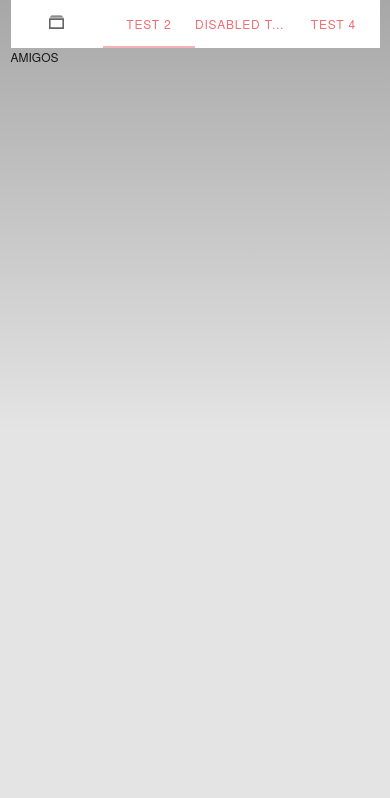
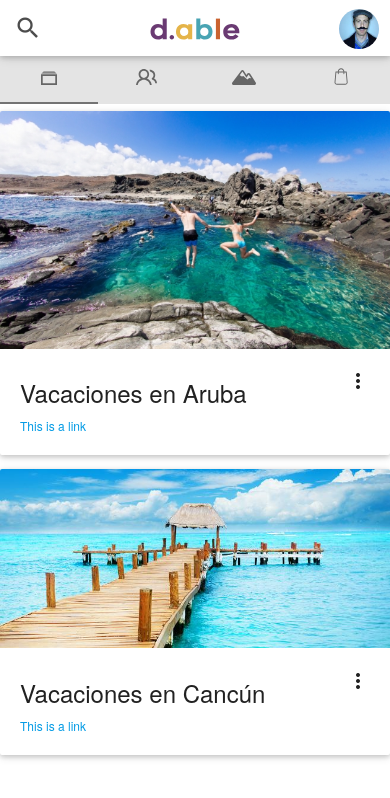
Before and after one commit to klamlis/dable, a plain HTML site: page www/index.html in a window 390 px wide. Drawn offline with Linux system fonts and the light colour scheme; some packages are replaced by stand-ins of ours.

Commit message:
Index Diseño

```diff
--- a/www/css/index.css
+++ b/www/css/index.css
@@ -19,33 +19,90 @@
 * {
     -webkit-tap-highlight-color: rgba(0,0,0,0); /* make transparent link selection, adjust last value opacity 0 to 1.0 */
 }
+/* fallback */
+@font-face {
+  font-family: 'Material Icons';
+  font-style: normal;
+  font-weight: 400;
+  src: local('Material Icons'), local('MaterialIcons-Regular'), url(2fcrYFNaTjcS6g4U3t-Y5UEw0lE80llgEseQY3FEmqw.woff2) format('woff2');
+}
+
+.material-icons {
+  font-family: 'Material Icons';
+  font-weight: normal;
+  font-style: normal;
+  font-size: 24px;
+  line-height: 1;
+  letter-spacing: normal;
+  text-transform: none;
+  display: inline-block;
+  white-space: nowrap;
+  word-wrap: normal;
+  direction: ltr;
+  -webkit-font-feature-settings: 'liga';
+  -webkit-font-smoothing: antialiased;
+}
 
 body {
     -webkit-touch-callout: none;                /* prevent callout to copy image, etc when tap to hold */
     -webkit-text-size-adjust: none;             /* prevent webkit from resizing text to fit */
     -webkit-user-select: none;                  /* prevent copy paste, to allow, change 'none' to 'text' */
-    background-color:#E4E4E4;
-    background-image:linear-gradient(top, #A7A7A7 0%, #E4E4E4 51%);
-    background-image:-webkit-linear-gradient(top, #A7A7A7 0%, #E4E4E4 51%);
-    background-image:-ms-linear-gradient(top, #A7A7A7 0%, #E4E4E4 51%);
-    background-image:-webkit-gradient(
-        linear,
-        left top,
-        left bottom,
-        color-stop(0, #A7A7A7),
-        color-stop(0.51, #E4E4E4)
-    );
+    background-color:#fff;
     background-attachment:fixed;
     font-family:'HelveticaNeue-Light', 'HelveticaNeue', Helvetica, Arial, sans-serif;
     font-size:12px;
     height:100%;
     margin:0px;
     padding:0px;
-    text-transform:uppercase;
+
     width:100%;
 }
-
+.buscador {
+    position: absolute;
+    width: 100%;
+    left: 0;
+}
+nav {
+    color: #000;
+    background-color: #fff;
+    width: 100%;
+    height: 56px;
+    line-height: 56px;
+}
+nav .input-field label i {
+    color: rgba(0,0,0,0.7);
+    transition: color .3s;
+}
+.input-field input[type=search]:focus {
+    background: #f9f9f9;
+}
+.tabs .indicator {
+    background-color: #737373;
+}
+.tabs{
+  background-color: #E4E4E4;
+}
 /* Portrait layout (default) */
+.profilephoto {
+    border-radius: 50px;
+    overflow: hidden;
+    height: 40px;
+    width: 40px;
+    float: right;
+    margin-top: 9px;
+}
+.profilephoto img { width:100%; height:auto;}
+.buttonsmaintab{
+  z-index: 1;
+position: relative;
+}
+.logomain{
+    margin: 0 auto;
+    /* position: relative; */
+    /* float: left; */
+    display: block;
+    margin-top: 18px;
+}
 .app {
     background:url(../img/logo.png) no-repeat center top; /* 170px x 200px */
     position:absolute;             /* position in the center of the screen */
--- a/www/index.html
+++ b/www/index.html
@@ -38,7 +38,7 @@
     -->
     <!-- <meta http-equiv="Content-Security-Policy" content="default-src 'self' data: gap: 'unsafe-inline' https://ssl.gstatic.com; style-src 'self' 'unsafe-inline'; media-src *" /> -->
     <!--Import Google Icon Font-->
-    <link href="http://fonts.googleapis.com/icon?family=Material+Icons" rel="stylesheet">
+
     <!--Import materialize.css-->
     <link type="text/css" rel="stylesheet" href="css/materialize.min.css"  media="screen,projection"/>
 
@@ -49,21 +49,76 @@
 </head>
 
 <body>
+  <nav class="buttonsmaintab">
+   <div class="nav-wrapper ">
 
+     <div class="row ">
+     <div class="s12">
+<div class="col s4">
+  <form class="buscador">
+    <div class="input-field">
+      <input id="search" type="search" required>
+      <label for="search"><i class="material-icons">search</i></label>
+      <i class="material-icons">close</i>
+    </div>
+  </form>
+   </div>
+   <div class="col s4">
+    <img class="logomain" src="img/logo.svg">
+      </div>
+      <div class="col s4">
+        <div class="profilephoto"><img src="img/face.jpg"></div>
+         </div>
+
+ </div>
+  </div>
+ </div>
+ </nav>
       <div class="row">
-   <div class="col s12">
+   <div class="s12">
      <ul class="tabs">
-       <li class="tab col s3"><a href="#test1"><img src="img/timeline.svg"></a></li>
-       <li class="tab col s3"><a class="active" href="#test2">Test 2</a></li>
-       <li class="tab col s3"><a href="#test3">Disabled Tab</a></li>
-       <li class="tab col s3"><a href="#test4">Test 4</a></li>
+       <li class="tab col s3"><a class="active" href="#timeline"><img src="img/timeline.svg"></a></li>
+       <li class="tab col s3"><a href="#amigos"><img src="img/friends.svg"></a></li>
+       <li class="tab col s3"><a href="#suenos"><img src="img/dreams.svg"></a></li>
+       <li class="tab col s3"><a href="#sponsors"><img src="img/sponsors.svg"></a></li>
      </ul>
    </div>
-   <div id="test1" class="col s12">Timeline</div>
-   <div id="test2" class="col s12">Amigos</div>
-   <div id="test3" class="col s12">Sueños</div>
-   <div id="test4" class="col s12">Sponsor</div>
+   <div id="timeline" class="s12">
+     <div class="card">
+      <div class="card-image waves-effect waves-block waves-light">
+        <img class="activator" src="img/aruba.jpeg">
+      </div>
+      <div class="card-content">
+        <span class="card-title activator grey-text text-darken-4">Vacaciones en Aruba<i class="material-icons right">more_vert</i></span>
+        <p><a href="#">This is a link</a></p>
+      </div>
+      <div class="card-reveal">
+        <span class="card-title grey-text text-darken-4">Card Title<i class="material-icons right">close</i></span>
+        <p>Here is some more information about this product that is only revealed once clicked on.</p>
+      </div>
+    </div>
+
+    <div class="card">
+     <div class="card-image waves-effect waves-block waves-light">
+       <img class="activator" src="img/cancun.jpg">
+     </div>
+     <div class="card-content">
+       <span class="card-title activator grey-text text-darken-4">Vacaciones en Cancún<i class="material-icons right">more_vert</i></span>
+       <p><a href="#">This is a link</a></p>
+     </div>
+     <div class="card-reveal">
+       <span class="card-title grey-text text-darken-4">Card Title<i class="material-icons right">close</i></span>
+       <p>Here is some more information about this product that is only revealed once clicked on.</p>
+     </div>
+   </div>
+   </div>
+   <div id="amigos" class="col s12">Amigos</div>
+   <div id="suenos" class="col s12">Sueños</div>
+   <div id="sponsors" class="col s12">Sponsors</div>
  </div>
+
+
+
     <!--Import jQuery before materialize.js-->
 <script type="text/javascript" src="js/jquery/jquery-2.1.1.min.js"></script>
 <!--https://code.jquery.com/jquery-2.1.1.min.js"-->
```
Also changed, not shown: www/css/2fcrYFNaTjcS6g4U3t-Y5UEw0lE80llgEseQY3FEmqw.woff2 (added), www/img/aruba.jpeg (added), www/img/cancun.jpg (added), www/img/face.jpg (added), www/img/sponsors.svg (renamed from www/img/sponsor.svg).
